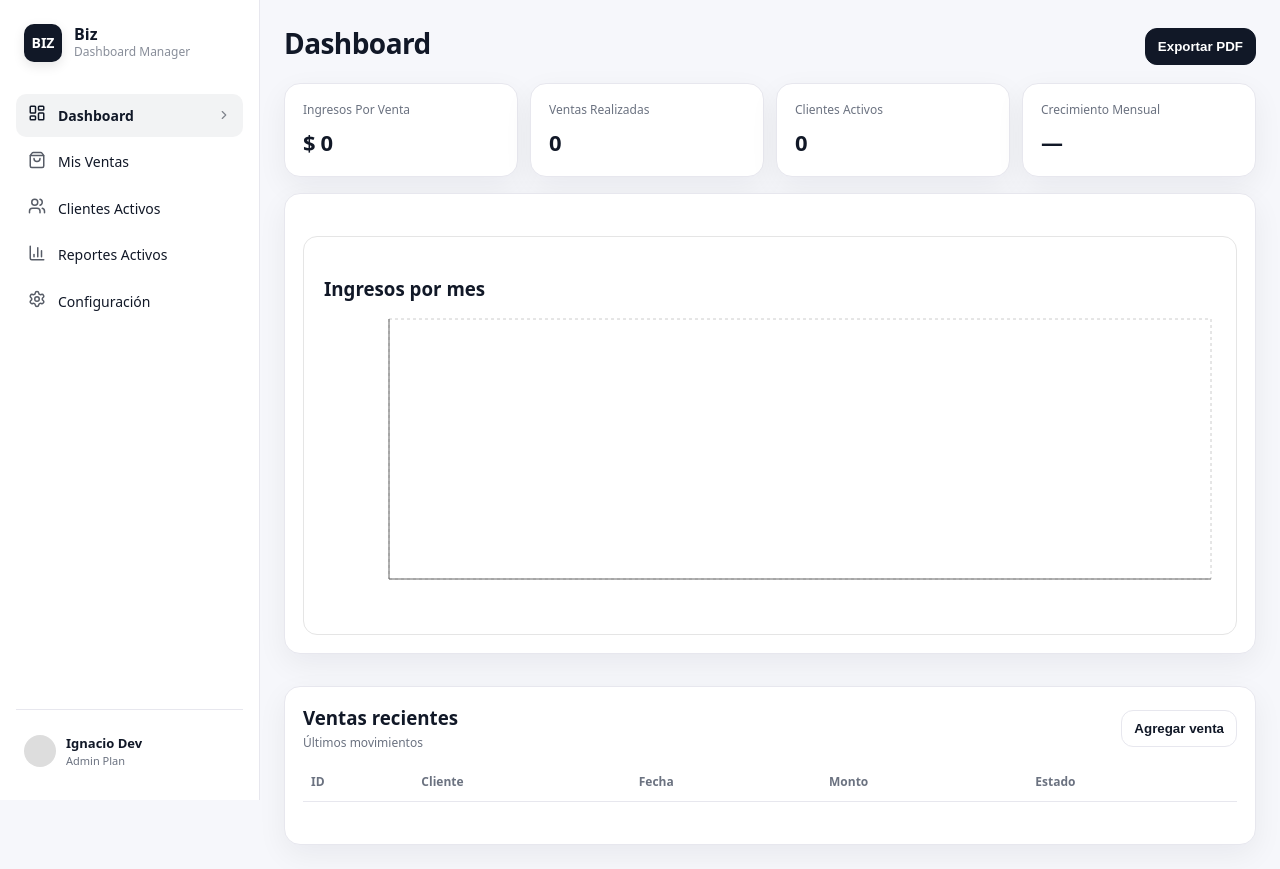
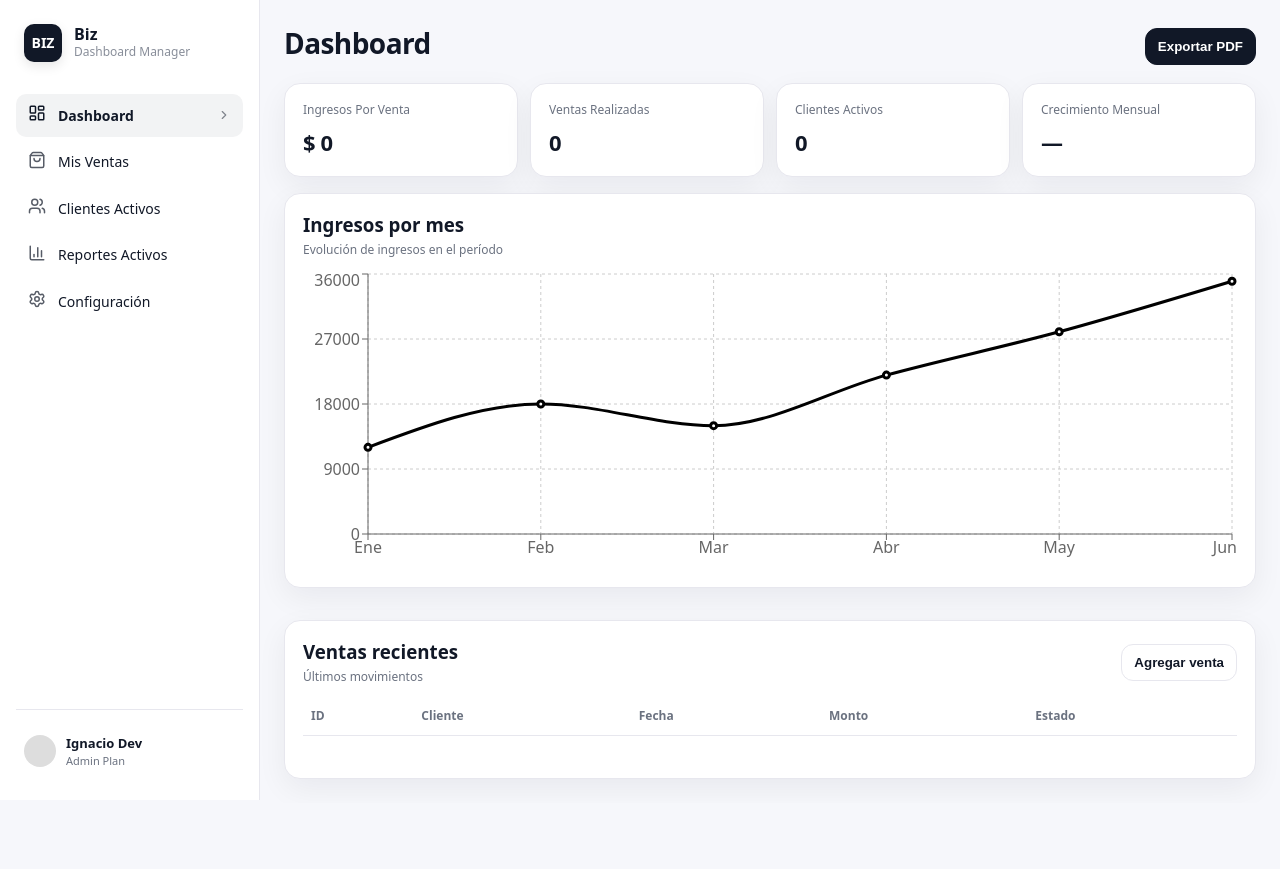
Before and after one commit to ipiseradev/biz-dashboard, a Next.js app: page / in a window 1280 px wide. After the commit the page ends 803 px from the top, so only its background shows below. Built offline with nearby package versions, Linux system fonts and the light colour scheme.

Commit message:
feat: sales chart empty state

```diff
--- a/src/components/ExportPDFButton.tsx
+++ b/src/components/ExportPDFButton.tsx
@@ -5,12 +5,12 @@ import html2canvas from "html2canvas";
 import jsPDF from "jspdf";
 
 type Props = {
-  targetId: string;            // id del contenedor a exportar
+  targetId: string;     // id del contenedor a exportar
   filename?: string;
 
   // Branding
-  companyName?: string;        // Ej: "Ferretería López"
-  reportTitle?: string;        // Ej: "Reporte de Ventas"
+  companyName?: string; // Ej: "Ferretería López"
+  reportTitle?: string; // Ej: "Reporte de Ventas"
 };
 
 export default function ExportPDFButton({
@@ -24,31 +24,36 @@ export default function ExportPDFButton({
   function drawHeader(pdf: jsPDF, pageW: number) {
     const dateStr = new Date().toLocaleDateString("es-AR");
 
-    // “Logo” simple (bloque)
+    // Logo (bloque)
     pdf.setFillColor(17, 24, 39);
-    pdf.roundedRect(10, 10, 10, 10, 2, 2, "F");
+    pdf.roundedRect(10, 10, 12, 12, 3, 3, "F");
 
     // Empresa
     pdf.setTextColor(17, 24, 39);
     pdf.setFont("helvetica", "bold");
-    pdf.setFontSize(14);
-    pdf.text(companyName, 24, 17);
+    pdf.setFontSize(16);
+    pdf.text(companyName, 26, 18);
 
     // Título
     pdf.setFont("helvetica", "normal");
-    pdf.setFontSize(11);
+    pdf.setFontSize(12);
     pdf.setTextColor(107, 114, 128);
-    pdf.text(reportTitle, 24, 22);
+    pdf.text(reportTitle, 26, 25);
 
-    // Fecha a la derecha
+    // Tagline
+    pdf.setFontSize(9);
+    pdf.setTextColor(150, 150, 150);
+    pdf.text("Generado automáticamente por Biz Dashboard", 26, 30);
+
+    // Fecha (derecha)
     pdf.setFont("helvetica", "normal");
     pdf.setFontSize(10);
     pdf.setTextColor(107, 114, 128);
-    pdf.text(dateStr, pageW - 10, 17, { align: "right" });
+    pdf.text(dateStr, pageW - 10, 18, { align: "right" });
 
     // Línea separadora
     pdf.setDrawColor(231, 231, 238);
-    pdf.line(10, 28, pageW - 10, 28);
+    pdf.line(10, 34, pageW - 10, 34);
   }
 
   async function exportPDF() {
@@ -57,7 +62,7 @@ export default function ExportPDFButton({
 
     setLoading(true);
     try {
-      // Captura del contenido (solo el report, sin header)
+      // Captura del contenido (solo el "report")
       const canvas = await html2canvas(el, {
         scale: 2,
         useCORS: true,
@@ -69,41 +74,42 @@ export default function ExportPDFButton({
 
       const imgData = canvas.toDataURL("image/png");
 
+      // PDF A4 (mm)
       const pdf = new jsPDF("p", "mm", "a4");
       const pageW = pdf.internal.pageSize.getWidth();
       const pageH = pdf.internal.pageSize.getHeight();
 
-      const headerH = 32; // mm (espacio para el header)
-      const marginX = 10; // mm
+      // Márgenes / header
+      const marginX = 10;
+      const headerH = 42; // más grande (PRO)
+      const bottomMargin = 10;
+
       const contentW = pageW - marginX * 2;
-      const contentH = pageH - headerH - 10; // bottom margin 10
+      const contentH = pageH - headerH - bottomMargin;
 
       const imgProps = pdf.getImageProperties(imgData);
       const imgH = (imgProps.height * contentW) / imgProps.width;
 
-      // Header (página 1)
+      // Página 1
       drawHeader(pdf, pageW);
+      pdf.addImage(imgData, "PNG", marginX, headerH, contentW, imgH);
 
-      // Colocar imagen del report debajo del header
-      let y = headerH;
-      pdf.addImage(imgData, "PNG", marginX, y, contentW, imgH);
-
-      // Si el contenido excede una página, “slice” con offset
+      // Paginación: vamos “desplazando” la imagen
       let heightLeft = imgH - contentH;
 
       while (heightLeft > 0) {
         pdf.addPage();
         drawHeader(pdf, pageW);
 
-        // Movemos la imagen hacia arriba para mostrar la siguiente “sección”
         const offsetY = headerH - (imgH - heightLeft);
         pdf.addImage(imgData, "PNG", marginX, offsetY, contentW, imgH);
 
         heightLeft -= contentH;
       }
 
+      const safeCompany = companyName.replace(/[^\w\s-]/g, "").trim() || "Biz";
       const name =
-        filename || `reporte-${companyName}-${new Date().toISOString().slice(0, 10)}.pdf`;
+        filename || `reporte-${safeCompany}-${new Date().toISOString().slice(0, 10)}.pdf`;
 
       pdf.save(name);
     } catch (e) {
--- a/src/components/SalesChart.tsx
+++ b/src/components/SalesChart.tsx
@@ -1,6 +1,5 @@
 "use client";
 
-import { useEffect, useState } from "react";
 import {
   LineChart,
   Line,
@@ -11,63 +10,70 @@ import {
   CartesianGrid,
 } from "recharts";
 
-type Point = { month: string; revenue: number };
+import { salesData } from "@/data/sales";
 
-const STORAGE_KEY = "biz-sales";
+type SalePoint = { month: string; revenue: number };
 
-function buildChartData(): Point[] {
-  const stored = localStorage.getItem(STORAGE_KEY);
-  if (!stored) return [];
-
-  const sales = JSON.parse(stored);
-
-  const map: Record<string, number> = {};
-  for (const s of sales) {
-    if (!s?.date) continue;
-    const month = String(s.date).slice(0, 7); // YYYY-MM
-    const amount = Number(s.amount || 0);
-    map[month] = (map[month] || 0) + amount;
-  }
-
-  return Object.entries(map)
-    .sort(([a], [b]) => (a > b ? 1 : -1))
-    .map(([month, revenue]) => ({ month, revenue }));
+function hasRealData(data: SalePoint[]) {
+  // si hay al menos un punto con revenue > 0
+  return data.some((d) => Number(d.revenue) > 0);
 }
 
 export default function SalesChart() {
-  const [data, setData] = useState<Point[]>([]);
-
-  useEffect(() => {
-    const refresh = () => setData(buildChartData());
-
-    refresh();
-
-    // actualizar cuando cambian ventas
-    window.addEventListener("biz-sales-updated", refresh);
-    return () => window.removeEventListener("biz-sales-updated", refresh);
-  }, []);
+  const ok = hasRealData(salesData as SalePoint[]);
 
   return (
+    <div>
+      <div style={{ display: "flex", justifyContent: "space-between", gap: 12, marginBottom: 10 }}>
+        <div>
+          <h3 style={{ margin: 0 }}>Ingresos por mes</h3>
+          <div style={{ fontSize: 12, color: "var(--muted)", marginTop: 4 }}>
+            Evolución de ingresos en el período
+          </div>
+        </div>
+      </div>
+
+      {!ok ? (
         <div
           style={{
-        marginTop: 24,
-        background: "white",
-        padding: 20,
+            border: "1px dashed var(--border)",
             borderRadius: 14,
-        border: "1px solid #e5e5e5",
+            padding: 22,
+            background: "#fff",
+            minHeight: 240,
+            display: "grid",
+            placeItems: "center",
+            textAlign: "center",
           }}
         >
-      <h3 style={{ marginBottom: 12 }}>Ingresos por mes</h3>
-
-      <ResponsiveContainer width="100%" height={300}>
-        <LineChart data={data}>
+          <div>
+            <div style={{ fontSize: 14, fontWeight: 800, marginBottom: 6 }}>
+              Todavía no hay datos para mostrar
+            </div>
+            <div style={{ fontSize: 13, color: "var(--muted)" }}>
+              Agregá ventas para que el gráfico empiece a calcular ingresos por mes.
+            </div>
+          </div>
+        </div>
+      ) : (
+        <div style={{ width: "100%", height: 300 }}>
+          <ResponsiveContainer width="100%" height="100%">
+            <LineChart data={salesData}>
               <CartesianGrid strokeDasharray="3 3" />
               <XAxis dataKey="month" />
               <YAxis />
               <Tooltip />
-          <Line type="monotone" dataKey="revenue" stroke="#000000" strokeWidth={3} />
+              <Line
+                type="monotone"
+                dataKey="revenue"
+                stroke="#000000"
+                strokeWidth={3}
+                dot={{ r: 3 }}
+              />
             </LineChart>
           </ResponsiveContainer>
         </div>
+      )}
+    </div>
   );
 }
```
Lines whose indentation alone changed are shown as unchanged.
